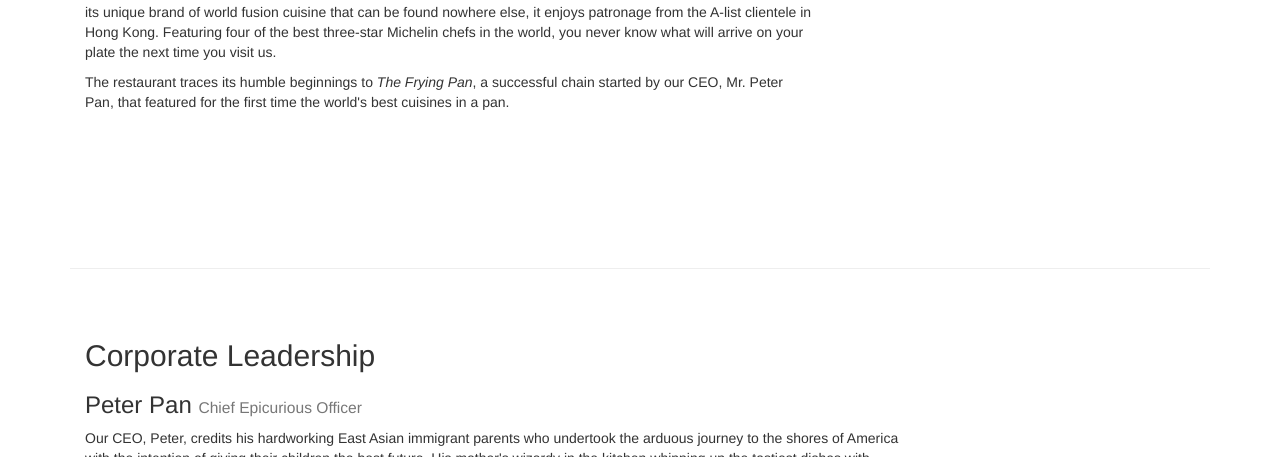
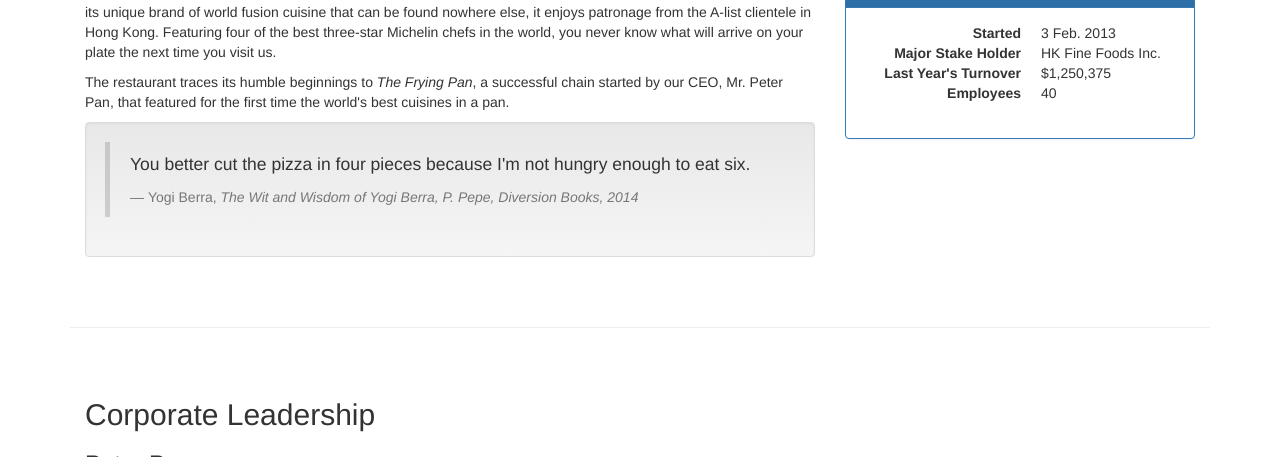
Before and after one commit to ginkgomp/Bootstrap, a plain HTML site: page conFusion/aboutus.html in a window 1280 px wide. Shown: the part 734-1191 px from the top of the page. Drawn offline with nearby package versions, Linux system fonts and the light colour scheme.

Commit message:
update about us

```diff
--- a/conFusion/aboutus.html
+++ b/conFusion/aboutus.html
@@ -101,11 +101,45 @@
                 <h2>Our History</h2>
                 <p>Started in 2010, Ristorante con Fusion quickly established itself as a culinary icon par excellence in Hong Kong. With its unique brand of world fusion cuisine that can be found nowhere else, it enjoys patronage from the A-list clientele in Hong Kong.  Featuring four of the best three-star Michelin chefs in the world, you never know what will arrive on your plate the next time you visit us.</p>
                 <p>The restaurant traces its humble beginnings to <em>The Frying Pan</em>, a successful chain started by our CEO, Mr. Peter Pan, that featured for the first time the world's best cuisines in a pan.</p>
-            </div>
+
+                 <div class="well">
+                    <blockquote>
+                        <p>You better cut the pizza in four pieces because
+                            I'm not hungry enough to eat six.</p>
+                        <footer>Yogi Berra,
+                          <cite>The Wit and Wisdom of Yogi Berra,
+                            P. Pepe, Diversion Books, 2014</cite>
+                        </footer>
+                    </blockquote>
+                </div>
+
+                </div>
             <div class="col-sm-4">
                 <p style="padding:20px;"></p>
-            </div>
-        </div>
+                     <div class="panel panel-primary">
+                    <div class="panel-heading">
+                        <h3 class="panel-title">Facts At a Glance</h3>
+                    </div>
+                    <div class="panel-body">
+                        <dl class="dl-horizontal">
+                            <dt>Started</dt>
+                            <dd>3 Feb. 2013</dd>
+                            <dt>Major Stake Holder</dt>
+                            <dd>HK Fine Foods Inc.</dd>
+                            <dt>Last Year's Turnover</dt>
+                            <dd>$1,250,375</dd>
+                            <dt>Employees</dt>
+                            <dd>40</dd>
+                       </dl>
+                    </div>
+                </div>
+                </div>
+
+
+
+
+                  </div>
+
 
 
         <div class="row row-content">
```
